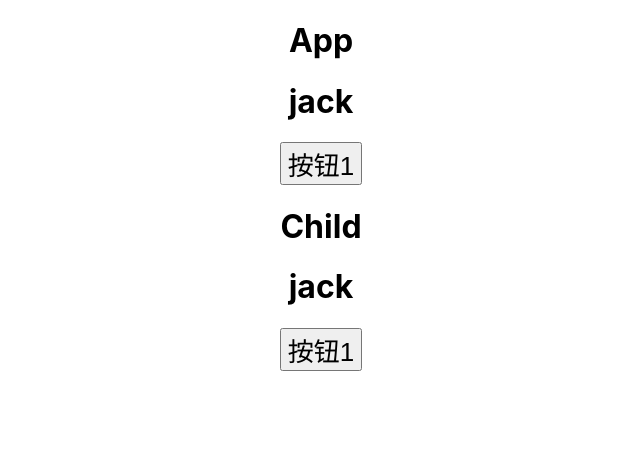
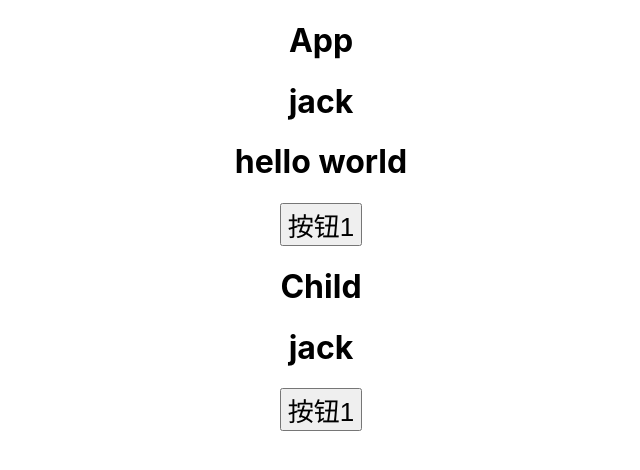
Before and after one commit to lqd1434/minState, a React (Vite) app: page / in a window 1280 px wide. Shown: the top 470 px of the page, without its empty margins (319-959 px from the left). Built offline with nearby package versions, Linux system fonts and the light colour scheme.

Commit message:
:tada:测试成功

```diff
--- a/src/App.tsx
+++ b/src/App.tsx
@@ -1,21 +1,24 @@
 import React from 'react'
 import './App.css'
 import Child from "./Child";
-import {usePerson} from "./funcState";
+import {useMusic, usePerson} from "./funcState";
 
 
 const App = ()=> {
   const {name,setName} = usePerson((state => state))
+ const {musicName,setMusicName} = useMusic((state => state))
   console.log(name,'App')
 
   const handleClick = ()=>{
       setName('hello')
+    setMusicName('hello')
   }
 
   return (
     <div className="App">
       <h1>App</h1>
       <h1>{name}</h1>
+      <h1>{musicName}</h1>
       <button onClick={handleClick}>按钮1</button>
       <Child/>
     </div>
--- a/src/funcState.ts
+++ b/src/funcState.ts
@@ -13,9 +13,29 @@ export const usePerson =create<Person>((set)=>{
 	}
 })
 
+export const useMusic=create<Music>((set)=>{
+	return {
+		musicName:'hello world',
+		singer:'jack',
+		setMusicName: (musicName:string)=> {
+			set({musicName:'喂不饱'})
+		},
+		setSinger:(singer:string)=>{
+			set({singer:'bob'})
+		}
+	}
+})
+
 interface Person{
 	name:string
 	age:number
 	setName:(name:string)=>void
 	setAge:(age:number)=>void
 }
+
+interface Music{
+	musicName:string
+	singer:string
+	setMusicName:(musicName:string)=>void
+	setSinger:(singer:string)=>void
+}
```
